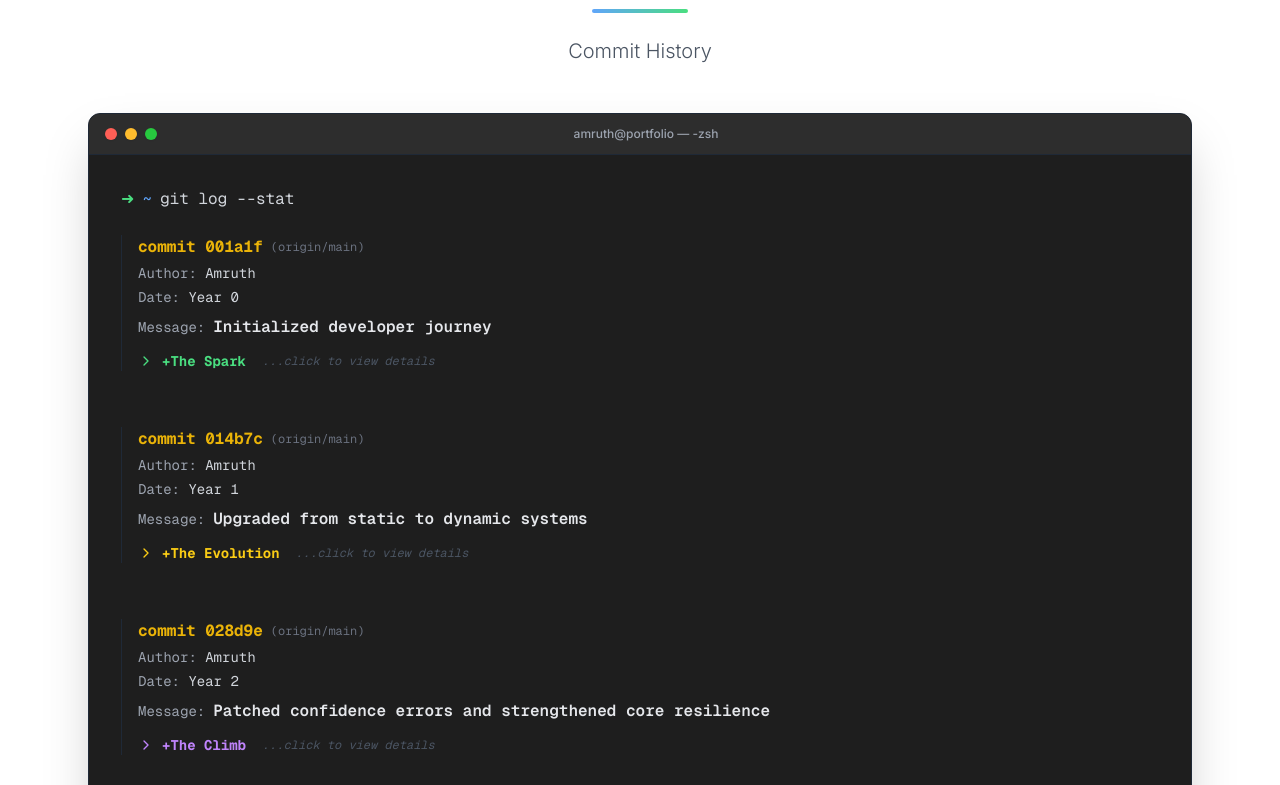
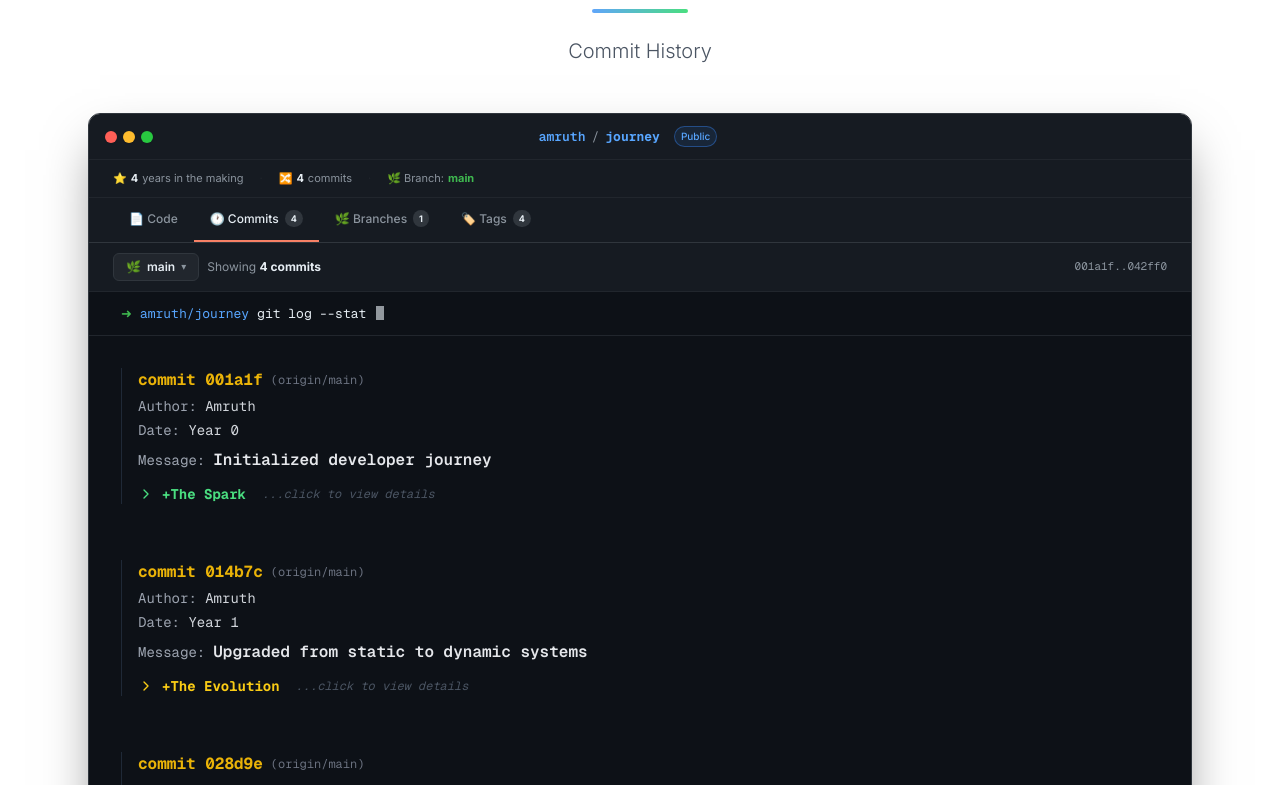
Before and after one commit to AmruthAmruth/Amruth-Portfolio, a Next.js app: page / in a window 1280 px wide. Shown: the part 995-1780 px from the top of the page. Built offline with nearby package versions, Linux system fonts and the light colour scheme.

Commit message:
update the github desing

```diff
--- a/components/sections/OriginSection.tsx
+++ b/components/sections/OriginSection.tsx
@@ -27,38 +27,86 @@ export default function OriginSection() {
                     />
                 </div>
 
-                {/* Terminal Window */}
+                {/* ── GitHub-style Repo Window ── */}
                 <motion.div
                     initial={{ opacity: 0, y: 30 }}
                     whileInView={{ opacity: 1, y: 0 }}
                     viewport={{ once: true }}
                     transition={{ duration: 0.6 }}
-                    className="w-full rounded-xl overflow-hidden bg-[#1e1e1e] border border-gray-800 shadow-2xl font-mono relative"
+                    className="w-full rounded-xl overflow-hidden border border-[#30363d] shadow-2xl shadow-black/50 font-mono relative"
                 >
-                    {/* Terminal Toolbar (MacOS Style) */}
-                    <div className="flex items-center px-4 py-3 bg-[#2d2d2d] border-b border-gray-800">
-                        {/* Traffic Lights */}
-                        <div className="flex gap-2 mr-4">
-                            <div className="w-3 h-3 rounded-full bg-[#ff5f56] hover:bg-[#ff5f56]/80 transition-colors shadow-sm" />
-                            <div className="w-3 h-3 rounded-full bg-[#ffbd2e] hover:bg-[#ffbd2e]/80 transition-colors shadow-sm" />
-                            <div className="w-3 h-3 rounded-full bg-[#27c93f] hover:bg-[#27c93f]/80 transition-colors shadow-sm" />
+                    {/* ── macOS traffic lights + repo path ── */}
+                    <div className="flex items-center gap-3 px-4 py-3 bg-[#161b22] border-b border-[#21262d]">
+                        <div className="flex gap-1.5 shrink-0">
+                            <div className="w-3 h-3 rounded-full bg-[#ff5f57] shadow-sm" />
+                            <div className="w-3 h-3 rounded-full bg-[#febc2e] shadow-sm" />
+                            <div className="w-3 h-3 rounded-full bg-[#28c840] shadow-sm" />
                         </div>
-                        {/* Title - Sans Serif for native look */}
-                        <div className="flex-1 text-center text-xs font-sans font-medium text-gray-400 select-none">
-                            amruth@portfolio — -zsh
+                        {/* Repo breadcrumb — centered */}
+                        <div className="flex-1 flex items-center justify-center gap-1.5 text-[13px] select-none">
+                            <span className="text-[#58a6ff] hover:underline cursor-pointer font-semibold">amruth</span>
+                            <span className="text-[#8b949e]">/</span>
+                            <span className="text-[#58a6ff] hover:underline cursor-pointer font-bold">journey</span>
+                            <span className="ml-2 text-[10px] px-1.5 py-0.5 rounded-full border border-[#388bfd]/40 text-[#58a6ff] bg-[#388bfd]/10 font-sans font-medium">Public</span>
                         </div>
-                        <div className="w-14" /> {/* Spacer for centering */}
+                        {/* Filler for balance */}
+                        <div className="w-[72px] hidden sm:block" />
                     </div>
 
-                    {/* Terminal Content */}
-                    <div className="p-4 sm:p-8 text-sm sm:text-base bg-opacity-90 bg-[#1e1e1e]">
-                        {/* Visual Command Input */}
-                        <div className="mb-6 text-gray-300 font-mono">
-                            <span className="text-green-400 mr-2">➜</span>
-                            <span className="text-blue-400 mr-2">~</span>
-                            <span className="typing-effect">git log --stat</span>
+                    {/* ── Repo meta (stars, watches) ── */}
+                    <div className="bg-[#161b22] border-b border-[#21262d] px-4 sm:px-6 py-2.5 flex items-center gap-4 text-[11px] text-[#8b949e] font-sans flex-wrap">
+                        <span className="flex items-center gap-1 hover:text-[#e6edf3] cursor-pointer">⭐ <strong className="text-[#e6edf3]">4</strong> years in the making</span>
+                        <span className="text-[#21262d]">·</span>
+                        <span className="flex items-center gap-1">🔀 <strong className="text-[#e6edf3]">{gitLogHistory.length}</strong> commits</span>
+                        <span className="text-[#21262d]">·</span>
+                        <span className="flex items-center gap-1">🌿 Branch: <strong className="text-[#3fb950]">main</strong></span>
+                    </div>
+
+                    {/* ── Nav Tabs ── */}
+                    <div className="bg-[#161b22] border-b border-[#30363d] px-4 sm:px-6 flex gap-0 overflow-x-auto no-scrollbar font-sans">
+                        {[
+                            { label: '📄 Code', active: false },
+                            { label: '🕐 Commits', active: true, count: gitLogHistory.length },
+                            { label: '🌿 Branches', active: false, count: 1 },
+                            { label: '🏷️ Tags', active: false, count: 4 },
+                        ].map((tab) => (
+                            <div key={tab.label} className={`flex items-center gap-1.5 px-3 sm:px-4 py-3 text-[12px] font-medium whitespace-nowrap cursor-pointer border-b-2 transition-colors ${tab.active
+                                    ? 'text-[#e6edf3] border-[#f78166]'
+                                    : 'text-[#8b949e] border-transparent hover:text-[#e6edf3]'
+                                }`}>
+                                {tab.label}
+                                {tab.count !== undefined && (
+                                    <span className="bg-[#30363d] text-[#e6edf3] text-[9px] px-1.5 py-0.5 rounded-full font-bold">{tab.count}</span>
+                                )}
+                            </div>
+                        ))}
+                    </div>
+
+                    {/* ── Branch + commit range bar ── */}
+                    <div className="bg-[#161b22] border-b border-[#21262d] px-4 sm:px-6 py-2.5 flex items-center justify-between gap-3 font-sans flex-wrap">
+                        <div className="flex items-center gap-2">
+                            <div className="flex items-center gap-1.5 bg-[#21262d] border border-[#30363d] rounded-md px-3 py-1 text-[12px] text-[#e6edf3] cursor-pointer hover:bg-[#30363d] transition-colors">
+                                <span>🌿</span>
+                                <span className="font-semibold">main</span>
+                                <span className="text-[#8b949e] text-[10px]">▾</span>
+                            </div>
+                            <span className="text-[#8b949e] text-[12px] hidden sm:block">
+                                Showing <strong className="text-[#e6edf3]">{gitLogHistory.length} commits</strong>
+                            </span>
                         </div>
+                        <span className="font-mono text-[11px] text-[#8b949e]">001a1f..042ff0</span>
+                    </div>
 
+                    {/* ── git log command line ── */}
+                    <div className="bg-[#0d1117] px-4 sm:px-8 py-3 border-b border-[#21262d] flex items-center gap-2 text-[13px]">
+                        <span className="text-[#3fb950]">➜</span>
+                        <span className="text-[#58a6ff]">amruth/journey</span>
+                        <span className="text-[#e6edf3]">git log --stat</span>
+                        <span className="inline-block w-2 h-[14px] bg-[#e6edf3] animate-pulse ml-0.5" />
+                    </div>
+
+                    {/* ── Git log entries ── */}
+                    <div className="p-4 sm:p-8 bg-[#0d1117]">
                         <div className="flex flex-col gap-6">
                             {gitLogHistory.map((commit, index) => (
                                 <GitLogEntry
@@ -67,9 +115,10 @@ export default function OriginSection() {
                                 />
                             ))}
 
-                            {/* Future Commits Indicator */}
-                            <div className="mt-8 pt-4 border-t border-gray-800 text-gray-500 italic animate-pulse font-mono">
-                                &gt; Future commits loading...
+                            {/* Future commit */}
+                            <div className="pt-4 border-t border-[#21262d] flex items-center gap-2 text-[#484f58] text-[12px] italic">
+                                <span className="animate-pulse">▋</span>
+                                <span>Next commit in progress...</span>
                             </div>
                         </div>
                     </div>
```
